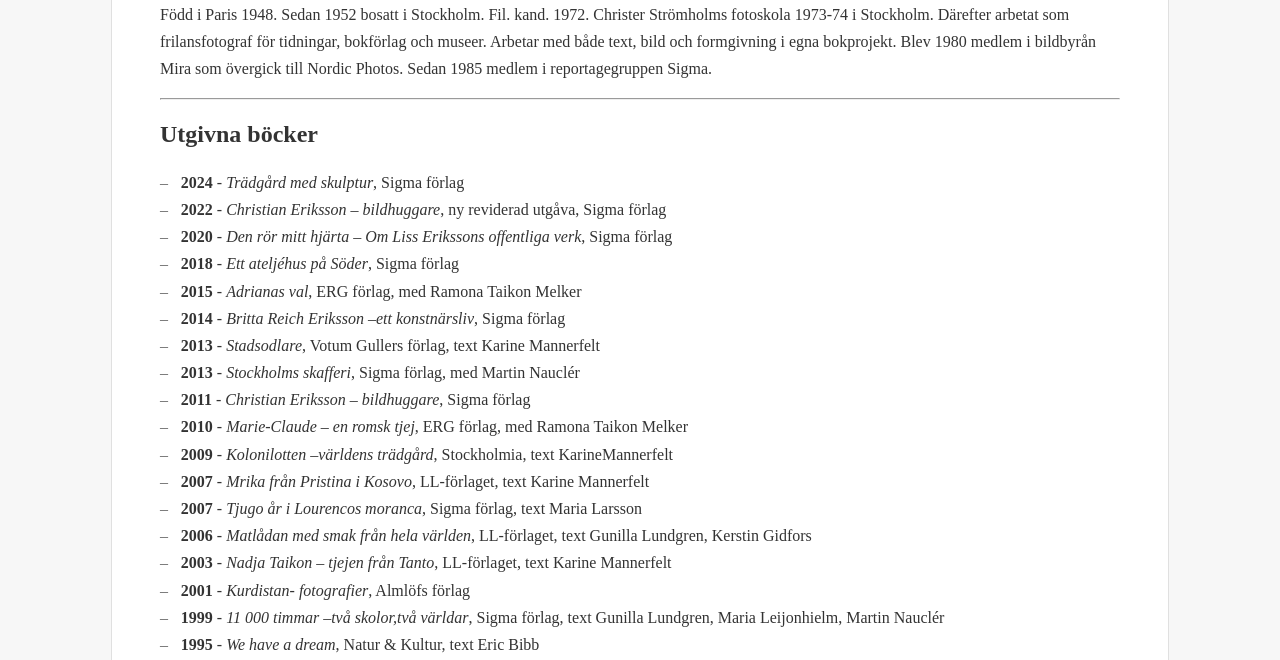
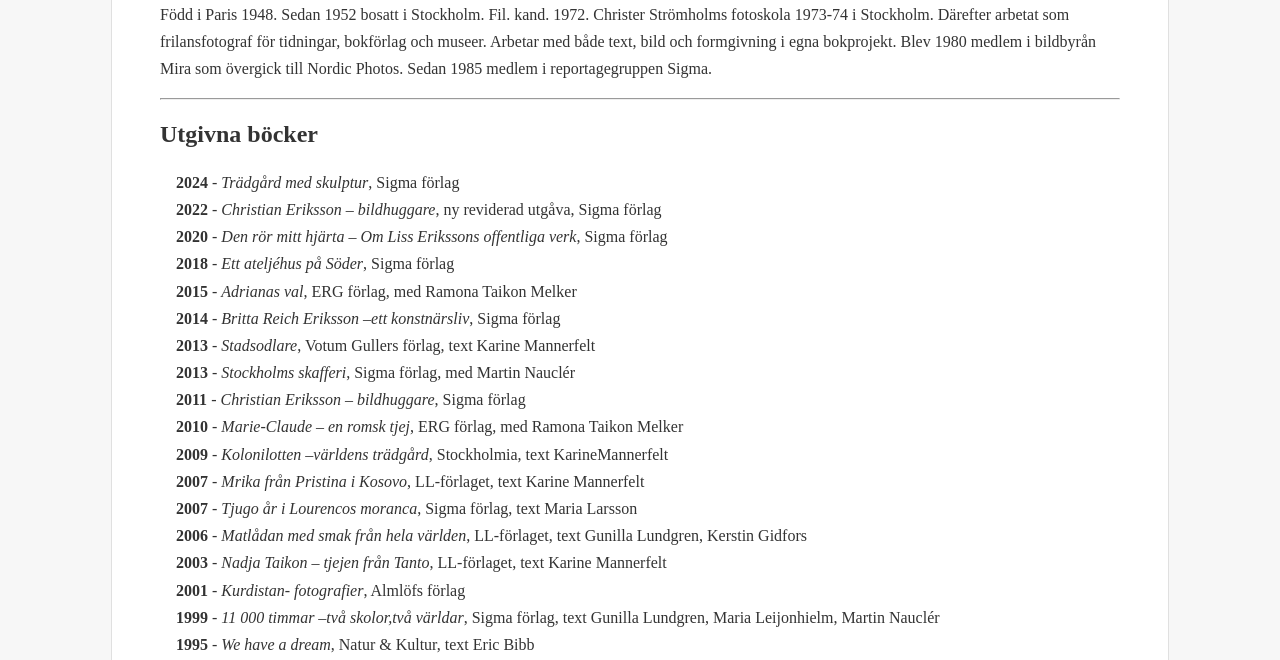
Before and after one commit to seallard/ann-portfolio, an Eleventy site: page src/pages/cv.md in a window 1280 px wide. Shown: the part 290-950 px from the top of the page. Built offline with nearby package versions, Linux system fonts and the light colour scheme; Eleventy itself is replaced by a stand-in of ours; files that its build step writes are made by us from their sources; a web font is replaced by a local one.

Commit message:
Fix list styling

```diff
--- a/src/style.css
+++ b/src/style.css
@@ -199,22 +199,8 @@ footer {
 /* =================================================================== */
 
 main ul {
-  /* Remove the default browser bullet and padding */
-  list-style: none;
-  padding-left: 0;
-}
-
-main ul li::before {
-  /* Add a dash as the new "bullet". We use an en-dash (–)
-    as it's typographically cleaner than a hyphen (-).
-  */
-  content: "–";
-
-  /* Add some space between the dash and the list item's text */
-  margin-right: 0.8em;
-
-  /* Optional: Make the dash a little less prominent than the text */
-  color: #666;
+  list-style-type: none;
+  padding-left: 1rem;
 }
 
 /* =================================================================== */
```
